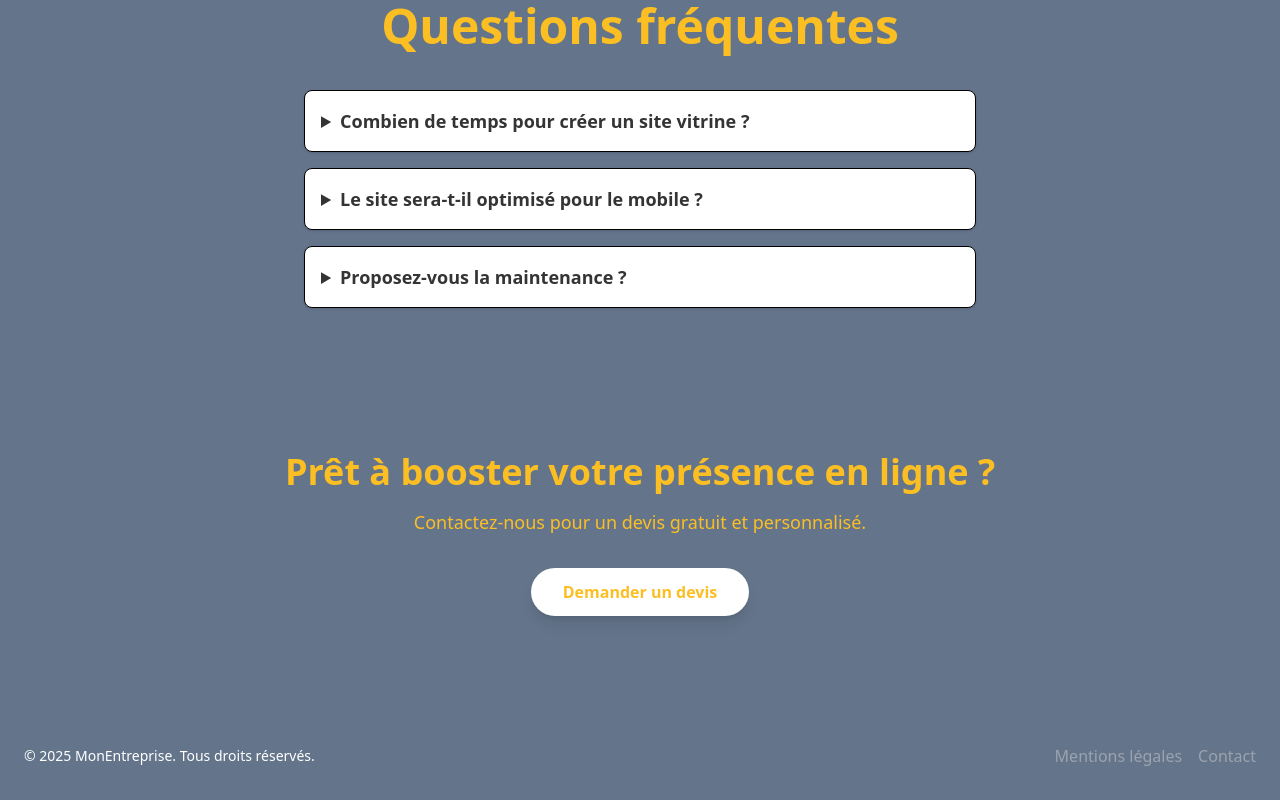
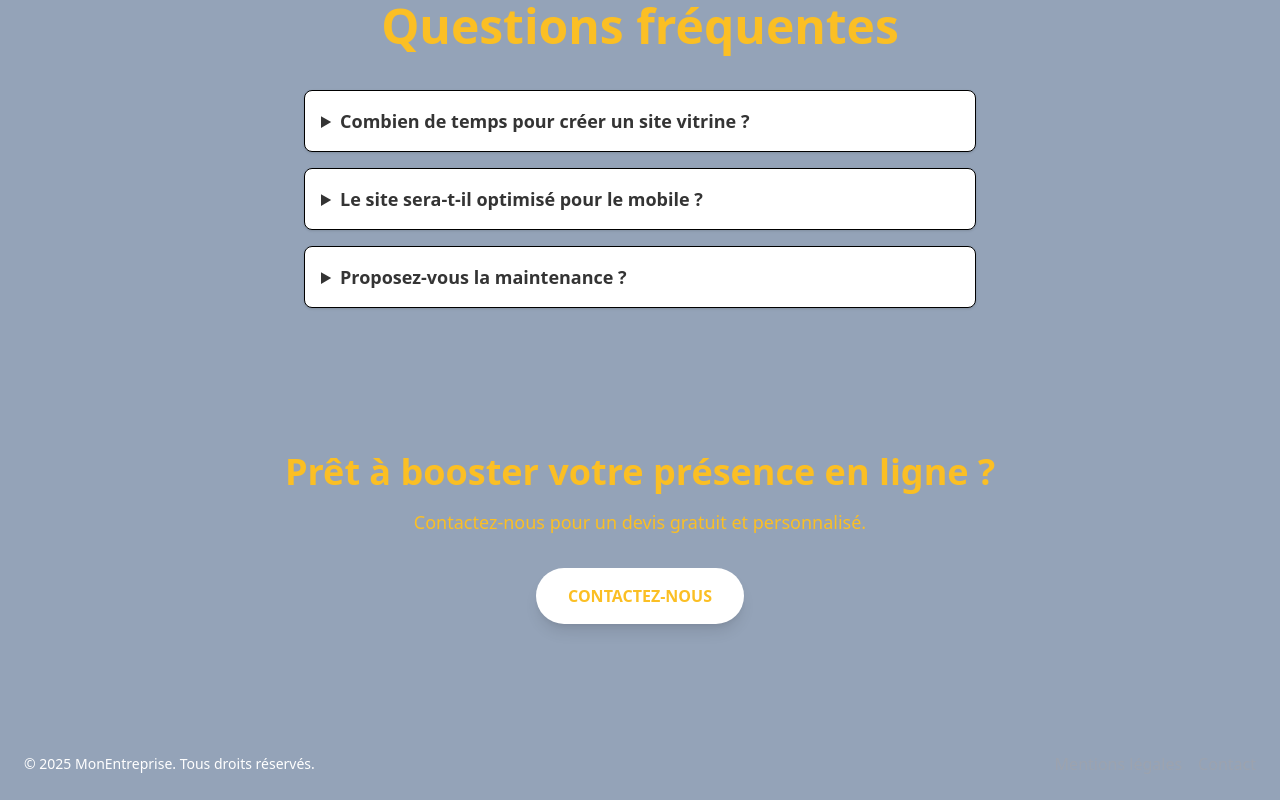
Before and after one commit to biboustre/template-vitrine-nextjs, a Next.js app: page / in a window 1280 px wide. Shown: the part 2513-3313 px from the top of the page. Built offline with nearby package versions, Linux system fonts and the light colour scheme.

Commit message:
♻️Reafctore and styled button component

```diff
--- a/app/components/forms/ContactForm.tsx
+++ b/app/components/forms/ContactForm.tsx
@@ -26,7 +26,7 @@ export default function ContactForm() {
         required
         rows={5}
       />
-      <Button type="submit" variant="primary">
+      <Button type="submit" variant="primary" className="bg-primary text-white">
         Envoyer
       </Button>
     </motion.form>
--- a/app/components/pages/home/ContactSection.tsx
+++ b/app/components/pages/home/ContactSection.tsx
@@ -1,3 +1,4 @@
+import Button from "../../ui/Button";
 
 export default function ContactSection() {
   return (
@@ -8,12 +9,7 @@ export default function ContactSection() {
         <p className="text-lg mb-8">
           Contactez-nous pour un devis gratuit et personnalisé.
         </p>
-        <a
-          href="/contact"
-          className="inline-block px-8 py-3 rounded-full bg-white text-secondary font-semibold shadow-lg hover:bg-gray-100 transition-colors"
-        >
-          Demander un devis
-        </a>
+        <Button href="/contact">Contactez-nous</Button>
       </section>
   )
 }
--- a/app/components/ui/Button.tsx
+++ b/app/components/ui/Button.tsx
@@ -1,40 +1,36 @@
 import { ReactNode } from "react";
-import { motion, HTMLMotionProps } from "framer-motion";
 import Link from "next/link";
 
-type ButtonProps = HTMLMotionProps<"button"> & {
+interface ButtonProps extends React.ButtonHTMLAttributes<HTMLButtonElement> {
   variant?: "primary" | "secondary";
   children: ReactNode;
   href?: string;
   linkProps?: Omit<React.ComponentProps<typeof Link>, "href" | "children">;
-};
+}
 
 export default function Button({
   children,
-  variant = "primary",
   href,
   linkProps,
+  className,
   ...props
 }: ButtonProps) {
+  const styleButton =
+    "inline-block px-8 py-4 uppercase rounded-full bg-white font-semibold shadow-lg hover:bg-[#fbbf24] hover:text-white transition-colors transition-transform hover:scale-105 duration-300";
+
   const button = (
-    <motion.button
-      whileHover={{ scale: 1.05 }}
-      whileTap={{ scale: 0.97 }}
-      className={`px-6 py-2 rounded font-semibold transition-colors focus:outline-none focus:ring-2 focus:ring-primary/60 focus:ring-offset-2
-        ${
-          variant === "primary"
-            ? "bg-primary text-white hover:bg-primary-dark"
-            : "bg-white text-primary border border-primary text-hover:bg-primary/10"
-        }`}
-      {...props}
-    >
+    <button className={`${styleButton} ${className ?? ""}`} {...props}>
       {children}
-    </motion.button>
+    </button>
   );
 
   return href ? (
-    <Link href={href} {...linkProps}>
-      {button}
+    <Link
+      href={href}
+      className={`${styleButton} ${className ?? ""}`}
+      {...linkProps}
+    >
+      {children}
     </Link>
   ) : (
     button
--- a/app/config/banner.ts
+++ b/app/config/banner.ts
@@ -40,6 +40,6 @@ export const bannerConfig: Record<string, BannerConfig> = {
   "/contact": {
     title: "Besoin d’un renseignement ?",
     subtitle: "Contactez-nous, nous vous répondrons rapidement",
-    image: "/banners/contact.jpg",
+    image: "/images/banners/engin-1.jpg",
   },
 };
--- a/app/layout.tsx
+++ b/app/layout.tsx
@@ -65,7 +65,7 @@ export default function RootLayout({
   return (
     <html lang="en" className={dark ? "dark" : ""}>
       <body
-        className={`${geistSans.variable} ${geistMono.variable} antialiased bg-slate-500 dark:bg-gray-950 dark:text-white`}
+        className={`${geistSans.variable} ${geistMono.variable} antialiased bg-slate-400 dark:bg-gray-950 dark:text-white`}
       >
         <DarkModeContext.Provider value={{ dark, setDark }}>
           <Header />
```
